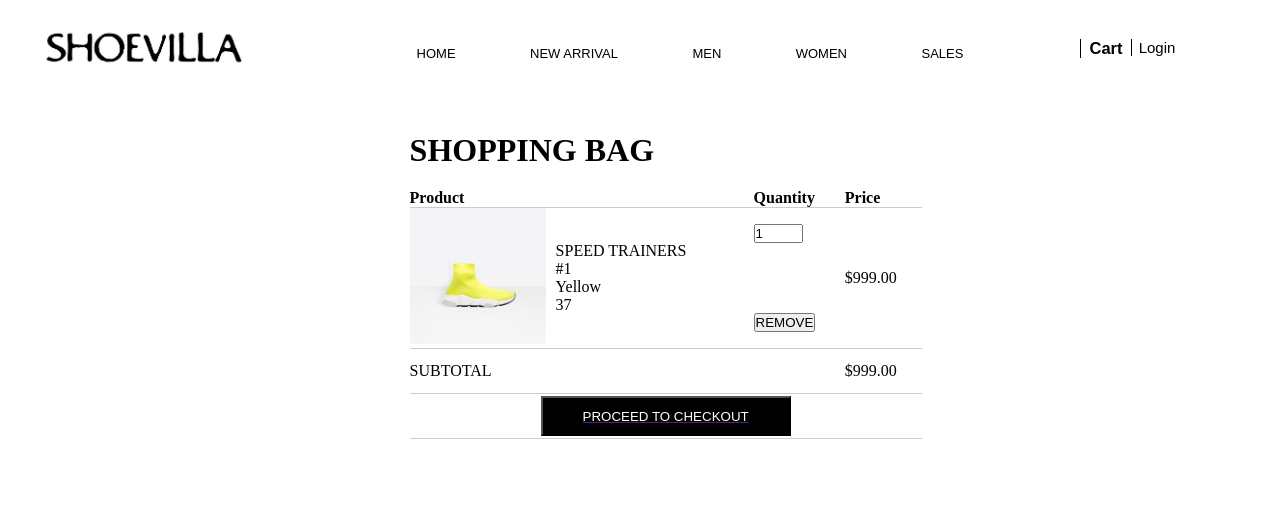
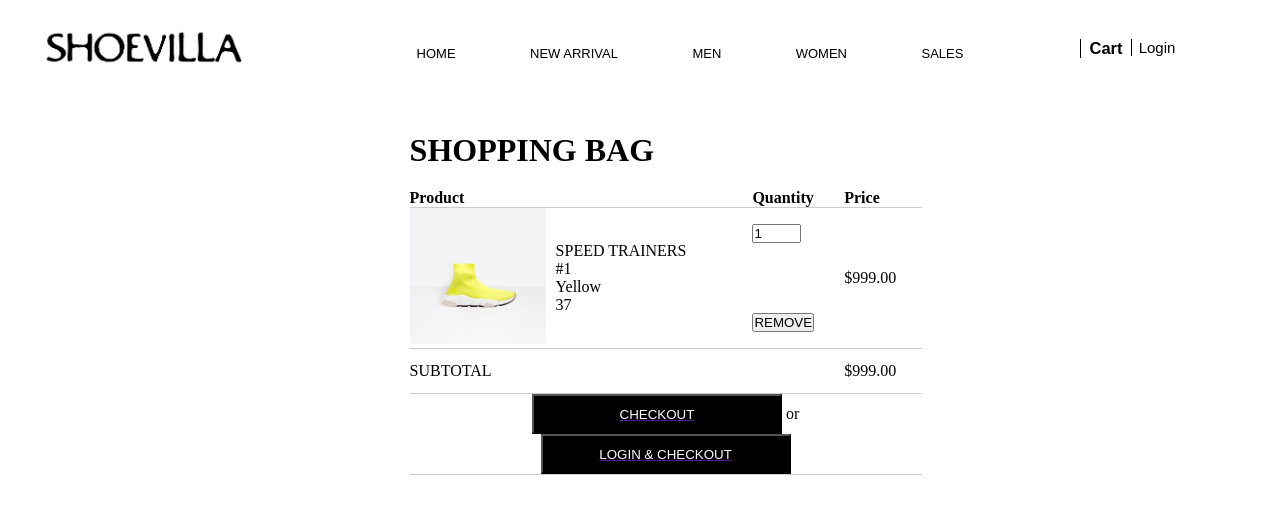
Before and after one commit to desmondkz/EE4717_ShoeVilla, a PHP site: page /cart.php in a window 1280 px wide. Shown: the part 24-538 px from the top of the page. Run offline with PHP 8.4, Linux system fonts and the light colour scheme.

Commit message:
change buttons in cart

```diff
--- a/cart.php
+++ b/cart.php
@@ -54,6 +54,8 @@
                     <th class='sectionHeader' colspan='2'>Quantity</th>
                     <th class='sectionHeader'>Price</th>
                 </thead>
+                <?php
+                ?>
                 <tbody>
                     <tr class='cartRow'>
                         <td class='itemImage'>
@@ -94,11 +96,18 @@
                             <button class='checkoutButton'>
                             <a href=''>
                                 <span class='checkoutText'>
-                                    PROCEED TO CHECKOUT
+                                    CHECKOUT
                                 </span>
                             </a>
-                        </button>
-
+                            </button>
+                            or
+                            <button class='loginCheckoutButton'>
+                            <a href=''>
+                                <span class='loginCheckoutText'>
+                                    LOGIN & CHECKOUT
+                                </span>
+                            </a>
+                            </button>
                         </td>
                         </tr>
                 </tbody>
--- /dev/null
+++ b/cartSession.php
@@ -0,0 +1,5 @@
+<?php
+    Session_start(); //start a new session
+    $_SESSION[′pwd′]=′mypassword’; //$_SESSION array assignment
+    Session_destroy();
+?>
--- a/css/cart_style.css
+++ b/css/cart_style.css
@@ -51,6 +51,22 @@ th {
     width: 250px;
     background-color: black;
 }
+.loginCheckoutButton{
+    height: 40px;
+    width: 250px;
+    background-color: black;
+}
+.loginCheckoutText{
+    height: 40px;
+    width: 250px;
+    background-color: black;
+}
 .checkoutText{
     color:white;
 }
+.checkoutText{
+    color:white;
+}
+.loginCheckoutText{
+    color:white;
+}
--- a/productDescription.php
+++ b/productDescription.php
@@ -80,6 +80,7 @@
                     <br><br>
 
                     <p>Color: Yellow</p>
+                    <form action='cart.php' method='post'>
                     <p>Sizes:</p>
                     <div>
                         <ul class='sizeSelector'>
@@ -112,8 +113,9 @@
 
                     <br>
                     <div class='submitButton'>
-                        <input type='button' class='submit' value='Add To Shopping Bag'>
+                        <input type='button' class='submit' alt='submit' value='Add To Shopping Bag'>
                     </div>
+                    </form>
                 </div>
                 </div>
                 ";
```
